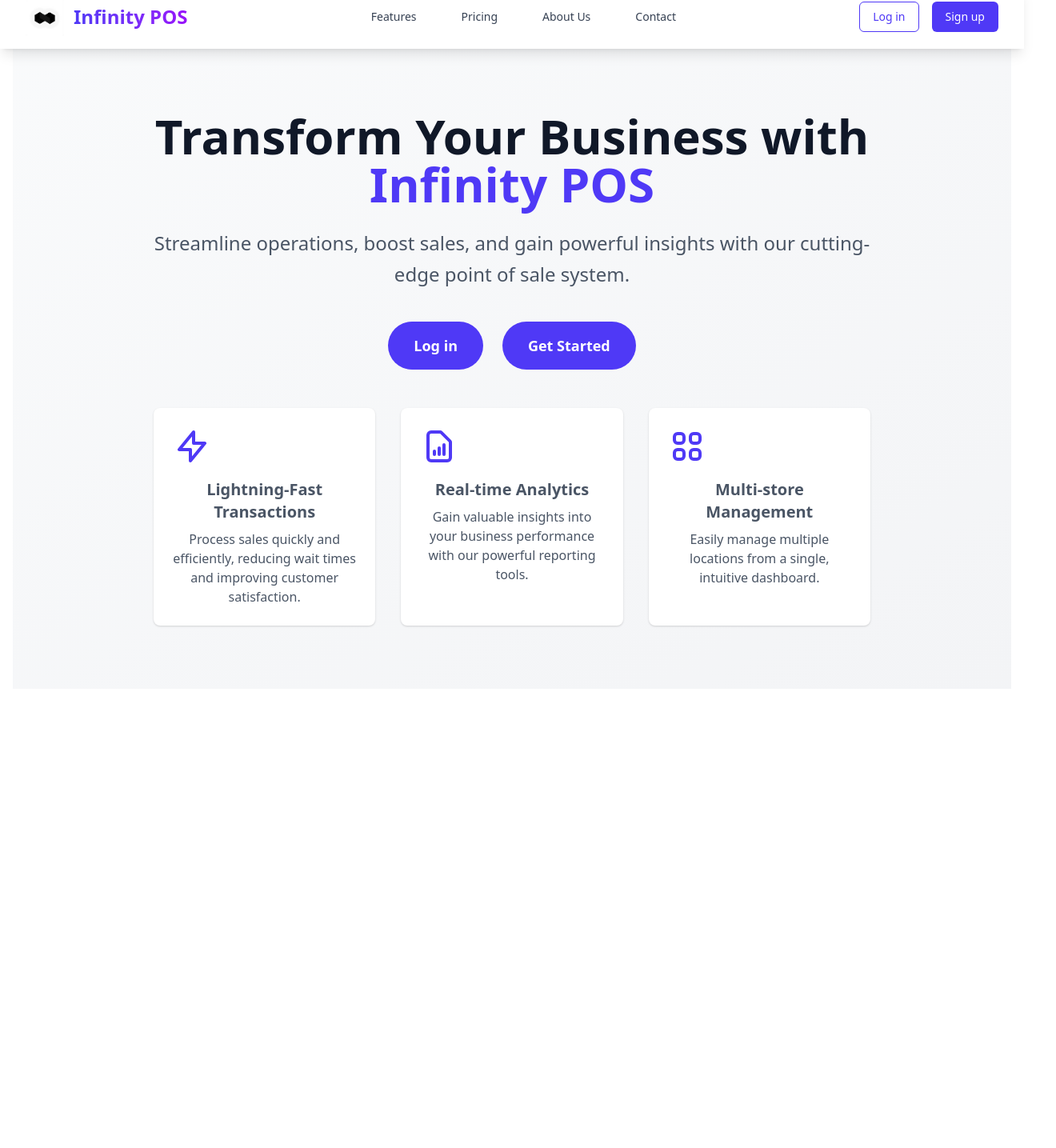
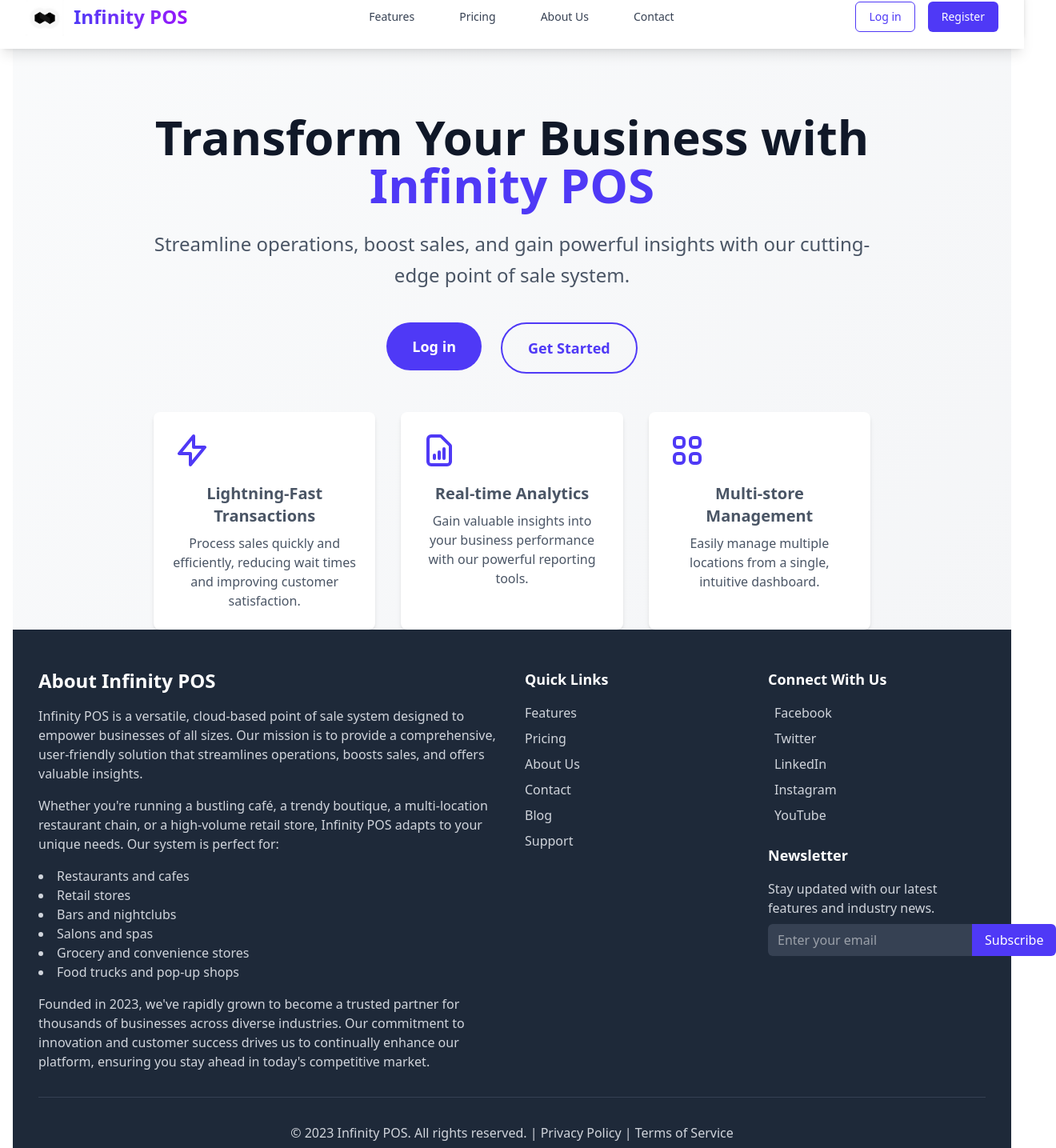
Before and after one commit to tarun0matta/frontend, a React (Vite) app: page / in a window 1280 px wide. Shown: the part 19-1454 px from the top of the page at 80% size, 1320 px wide, since content can reach past the window. Before the commit the page ends 896 px from the top, so only its background shows below. Built offline with nearby package versions, Linux system fonts and the light colour scheme.

Commit message:
added the footer for welcome page

```diff
--- a/src/pages/Welcome.jsx
+++ b/src/pages/Welcome.jsx
@@ -1,10 +1,8 @@
-import React, { useState, useEffect } from 'react';
+import React from 'react';
 import { Link } from 'react-router-dom';
-import { useSpring, animated, config } from 'react-spring';
 import logoImage from '../assets/pica logo.png';
 
-const Navbar = () => {
-  return (
+const Navbar = () => (
   <nav className="bg-white shadow-lg fixed top-0 left-0 right-0 z-50">
     <div className="max-w-7xl mx-auto px-4 sm:px-6 lg:px-8">
       <div className="flex justify-between items-center h-20">
@@ -22,13 +20,12 @@ const Navbar = () => {
         </div>
         <div className="flex items-center space-x-4">
           <NavButton to="/login" variant="outline">Log in</NavButton>
-            <NavButton to="/register" variant="solid">Sign up</NavButton>
+          <NavButton to="/register" variant="solid">Register</NavButton>
         </div>
       </div>
     </div>
   </nav>
 );
-};
 
 const NavLink = ({ to, children }) => (
   <Link to={to} className="text-gray-700 hover:text-indigo-600 px-3 py-2 rounded-md text-sm font-medium transition duration-150 ease-in-out">
@@ -50,23 +47,11 @@ const NavButton = ({ to, children, variant }) => (
 );
 
 const Welcome = () => {
-  const [isVisible, setIsVisible] = useState(false);
-
-  useEffect(() => {
-    setIsVisible(true);
-  }, []);
-
-  const fadeIn = useSpring({
-    opacity: isVisible ? 1 : 0,
-    transform: isVisible ? 'translateY(0)' : 'translateY(50px)',
-    config: config.molasses,
-  });
-
   return (
     <div className="min-h-screen bg-gradient-to-br from-gray-50 to-gray-100 flex flex-col">
       <Navbar />
-      <main className="flex-grow flex items-center justify-center px-4 sm:px-6 lg:px-8">
-        <animated.div style={fadeIn} className="max-w-4xl w-full text-center">
+      <main className="flex-grow flex items-center justify-center px-4 sm:px-6 lg:px-8 mt-20">
+        <div className="max-w-4xl w-full text-center">
           <h1 className="text-4xl sm:text-5xl md:text-6xl font-extrabold text-gray-900 mb-6">
             Transform Your Business with <span className="text-indigo-600">Infinity POS</span>
           </h1>
@@ -74,8 +59,8 @@ const Welcome = () => {
             Streamline operations, boost sales, and gain powerful insights with our cutting-edge point of sale system.
           </p>
           <div className="flex flex-col sm:flex-row justify-center gap-6 mb-12">
-            <AnimatedButton to="/demo" primary>Log in</AnimatedButton>
-            <AnimatedButton to="/register" primary>Get Started</AnimatedButton>
+            <Button to="/login" primary>Log in</Button>
+            <Button to="/register">Get Started</Button>
           </div>
           <div className="grid grid-cols-1 sm:grid-cols-3 gap-8 text-gray-600">
             <FeatureCard
@@ -94,60 +79,94 @@ const Welcome = () => {
               description="Easily manage multiple locations from a single, intuitive dashboard."
             />
           </div>
-        </animated.div>
+        </div>
       </main>
+      <Footer />
     </div>
   );
 };
 
-const AnimatedButton = ({ to, children, primary }) => {
-  const [isHovered, setIsHovered] = useState(false);
-  const buttonAnimation = useSpring({
-    scale: isHovered ? 1.05 : 1,
-    shadow: isHovered ? '0 10px 15px -3px rgba(0, 0, 0, 0.1), 0 4px 6px -2px rgba(0, 0, 0, 0.05)' : '0 1px 3px 0 rgba(0, 0, 0, 0.1), 0 1px 2px 0 rgba(0, 0, 0, 0.06)',
-    config: config.wobbly,
-  });
-
-  return (
+const Button = ({ to, children, primary }) => (
   <Link to={to}>
-      <animated.button
-        style={buttonAnimation}
-        onMouseEnter={() => setIsHovered(true)}
-        onMouseLeave={() => setIsHovered(false)}
+    <button
       className={`px-8 py-4 rounded-full font-semibold text-lg transition duration-300 ${
-          primary
-            ? 'text-white bg-indigo-600 hover:bg-indigo-700'
-            : 'text-indigo-600 bg-white hover:bg-indigo-50 border-2 border-indigo-600'
+        primary ? 'text-white bg-indigo-600 hover:bg-indigo-700' : 'text-indigo-600 border-2 border-indigo-600 hover:bg-indigo-50'
       }`}
     >
       {children}
-      </animated.button>
+    </button>
   </Link>
 );
-};
 
-const FeatureCard = ({ icon, title, description }) => {
-  const [isHovered, setIsHovered] = useState(false);
-  const cardAnimation = useSpring({
-    transform: isHovered ? 'translateY(-5px)' : 'translateY(0)',
-    boxShadow: isHovered ? '0 10px 15px -3px rgba(0, 0, 0, 0.1), 0 4px 6px -2px rgba(0, 0, 0, 0.05)' : '0 1px 3px 0 rgba(0, 0, 0, 0.1), 0 1px 2px 0 rgba(0, 0, 0, 0.06)',
-    config: config.wobbly,
-  });
-
-  return (
-    <animated.div
-      style={cardAnimation}
-      onMouseEnter={() => setIsHovered(true)}
-      onMouseLeave={() => setIsHovered(false)}
-      className="bg-white p-6 rounded-lg"
-    >
+const FeatureCard = ({ icon, title, description }) => (
+  <div className="bg-white p-6 rounded-lg shadow-md hover:shadow-lg transition-shadow duration-300">
     <svg xmlns="http://www.w3.org/2000/svg" className="h-12 w-12 mb-4 text-indigo-600" fill="none" viewBox="0 0 24 24" stroke="currentColor">
       <path strokeLinecap="round" strokeLinejoin="round" strokeWidth={2} d={icon} />
     </svg>
     <h3 className="text-xl font-semibold mb-2">{title}</h3>
     <p className="text-gray-600">{description}</p>
-    </animated.div>
+  </div>
 );
-};
+
+const Footer = () => {
+  return (
+    <footer className="bg-gray-800 text-white py-12">
+      <div className="max-w-7xl mx-auto px-4 sm:px-6 lg:px-8">
+        <div className="grid grid-cols-1 md:grid-cols-4 gap-8">
+          <div className="col-span-2">
+            <h3 className="text-2xl font-bold mb-4">About Infinity POS</h3>
+            <p className="text-gray-300 mb-4">
+              Infinity POS is a versatile, cloud-based point of sale system designed to empower businesses of all sizes. Our mission is to provide a comprehensive, user-friendly solution that streamlines operations, boosts sales, and offers valuable insights.
+            </p>
+            <p className="text-gray-300 mb-4">
+              Whether you're running a bustling café, a trendy boutique, a multi-location restaurant chain, or a high-volume retail store, Infinity POS adapts to your unique needs. Our system is perfect for:
+            </p>
+            <ul className="text-gray-300 list-disc list-inside mb-4">
+              <li>Restaurants and cafes</li>
+              <li>Retail stores</li>
+              <li>Bars and nightclubs</li>
+              <li>Salons and spas</li>
+              <li>Grocery and convenience stores</li>
+              <li>Food trucks and pop-up shops</li>
+            </ul>
+            <p className="text-gray-300">
+              Founded in 2023, we've rapidly grown to become a trusted partner for thousands of businesses across diverse industries. Our commitment to innovation and customer success drives us to continually enhance our platform, ensuring you stay ahead in today's competitive market.
+            </p>
+          </div>
+          <div>
+            <h4 className="text-lg font-semibold mb-4">Quick Links</h4>
+            <ul className="space-y-2">
+              <li><Link to="/features" className="text-gray-300 hover:text-white transition">Features</Link></li>
+              <li><Link to="/pricing" className="text-gray-300 hover:text-white transition">Pricing</Link></li>
+              <li><Link to="/about" className="text-gray-300 hover:text-white transition">About Us</Link></li>
+              <li><Link to="/contact" className="text-gray-300 hover:text-white transition">Contact</Link></li>
+              <li><Link to="/blog" className="text-gray-300 hover:text-white transition">Blog</Link></li>
+              <li><Link to="/support" className="text-gray-300 hover:text-white transition">Support</Link></li>
+            </ul>
+          </div>
+          <div>
+            <h4 className="text-lg font-semibold mb-4">Connect With Us</h4>
+            <ul className="space-y-2">
+              <li><a href="#" className="text-gray-300 hover:text-white transition flex items-center"><i className="fab fa-facebook-f mr-2"></i> Facebook</a></li>
+              <li><a href="#" className="text-gray-300 hover:text-white transition flex items-center"><i className="fab fa-twitter mr-2"></i> Twitter</a></li>
+              <li><a href="#" className="text-gray-300 hover:text-white transition flex items-center"><i className="fab fa-linkedin-in mr-2"></i> LinkedIn</a></li>
+              <li><a href="#" className="text-gray-300 hover:text-white transition flex items-center"><i className="fab fa-instagram mr-2"></i> Instagram</a></li>
+              <li><a href="#" className="text-gray-300 hover:text-white transition flex items-center"><i className="fab fa-youtube mr-2"></i> YouTube</a></li>
+            </ul>
+            <h4 className="text-lg font-semibold mt-6 mb-4">Newsletter</h4>
+            <p className="text-gray-300 mb-2">Stay updated with our latest features and industry news.</p>
+            <form className="flex">
+              <input type="email" placeholder="Enter your email" className="px-3 py-2 bg-gray-700 text-white rounded-l-md focus:outline-none focus:ring-2 focus:ring-indigo-500" />
+              <button type="submit" className="bg-indigo-600 text-white px-4 py-2 rounded-r-md hover:bg-indigo-700 transition">Subscribe</button>
+            </form>
+          </div>
+        </div>
+        <div className="mt-8 pt-8 border-t border-gray-700 text-center text-gray-300">
+          <p>&copy; 2023 Infinity POS. All rights reserved. | <Link to="/privacy" className="hover:text-white">Privacy Policy</Link> | <Link to="/terms" className="hover:text-white">Terms of Service</Link></p>
+        </div>
+      </div>
+    </footer>
+  );
+}
 
 export default Welcome;
```
Lines whose indentation alone changed are shown as unchanged.
